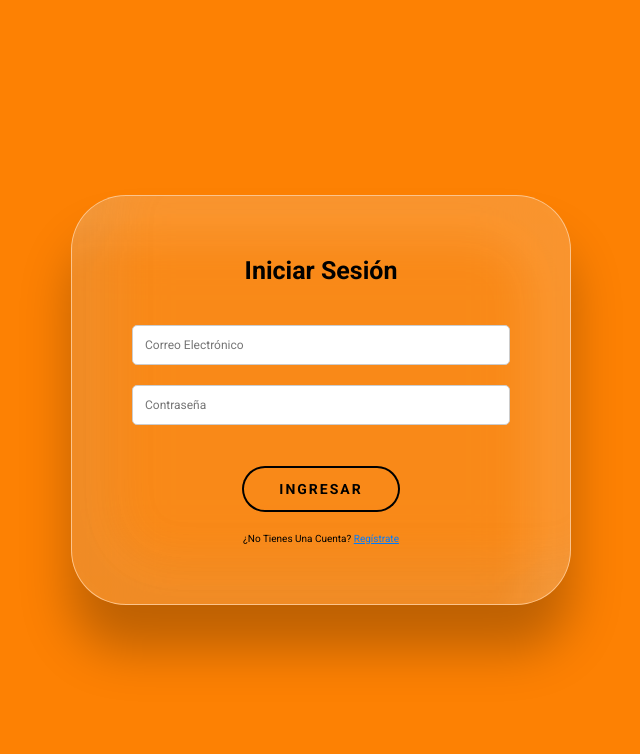
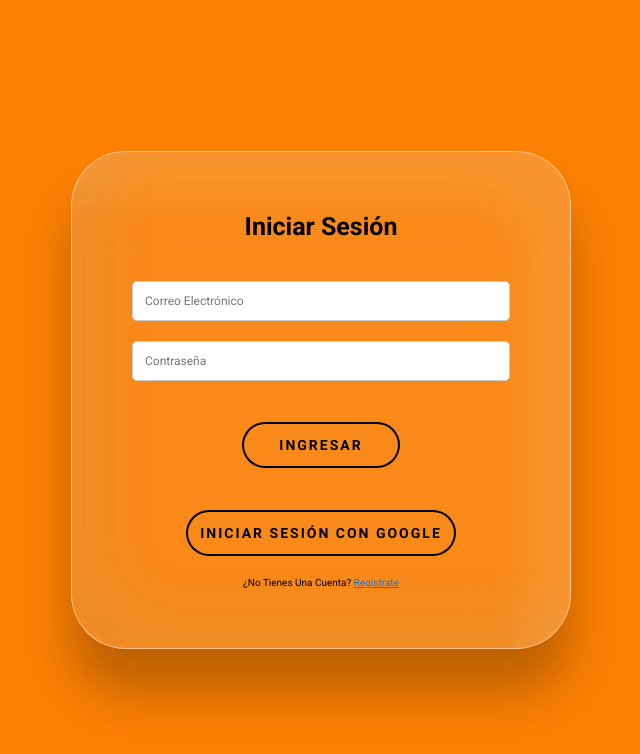
Before and after one commit to Agramcko/Micro-proyecto2, a React (Vite) app: page /Registrohome in a window 1280 px wide. Shown: the top 754 px of the page, without its empty margins (319-959 px from the left). Built offline with nearby package versions, Linux system fonts and the light colour scheme.

Commit message:
agregue el registro con google

```diff
--- a/src/login.css
+++ b/src/login.css
@@ -28,7 +28,6 @@
   background: rgba(217, 217, 217, 0.10);
   box-shadow: 0px 45px 50px 0px rgba(0, 0, 0, 0.25), 43.6px -43.6px 43.6px 0px rgba(165, 165, 165, 0.10) inset, -43.6px 43.6px 43.6px 0px rgba(255, 255, 255, 0.10) inset;
   backdrop-filter: blur(43.599998474121094px);
-
 }
 
 .login-form h1 {
--- a/src/pages/Home.jsx
+++ b/src/pages/Home.jsx
@@ -49,7 +49,7 @@ export const Home = () => {
             <img src="Imagenes/AvilaTours.png" alt="Foto de logo" className="imagenlogo" />
           </a>
           <nav className="navbar">
-            <a href="home.jsx">Inicio</a>
+            <a href="/Home">Inicio</a>
             <a href="">Experiencias</a>
             <a href="#Destinos">Destinos</a>
             <a href="#Reservas">Reservas</a>
--- a/src/pages/Registrohome.jsx
+++ b/src/pages/Registrohome.jsx
@@ -1,9 +1,10 @@
 import React, { useState } from 'react';
 import { app } from '../credenciales';
-import { getAuth, signInWithEmailAndPassword, createUserWithEmailAndPassword } from 'firebase/auth';
+import { getAuth, signInWithEmailAndPassword, createUserWithEmailAndPassword, signInWithPopup, GoogleAuthProvider } from 'firebase/auth';
+import { useNavigate } from 'react-router';
 
 
-
+const googleProvider = new GoogleAuthProvider();
 const auth = getAuth(app);
 
 export const Registrohome = () => {
@@ -11,12 +12,13 @@ export const Registrohome = () => {
     const [password, setPassword] = useState('');
     const [error, setError] = useState(null);
     const [isRegistering, setIsRegistering] = useState(false);
+    const navigate = useNavigate();
 
     const handleLogin = async (e) => {
         e.preventDefault();
         try {
             await signInWithEmailAndPassword(auth, email, password);
-        alert('Inicio de sesión exitoso');
+            navigate('/home'); // Redirigir a la página Home
         } catch (err) {
             if (err.code === 'auth/invalid-credential' || err.code === 'auth/user-not-found') {
                 setError('No estás registrado.');
@@ -30,8 +32,7 @@ export const Registrohome = () => {
         e.preventDefault();
         try {
             await createUserWithEmailAndPassword(auth, email, password);
-          alert('Registro exitoso');
-          setIsRegistering(false);
+            navigate('/home'); // Redirigir a la página Home
         } catch (error) {
             if (error.code === 'auth/email-already-in-use') {
                 setError('El correo electrónico ya está en uso.');
@@ -41,6 +42,19 @@ export const Registrohome = () => {
                 setError('La contraseña es demasiado débil.');
             } else {
                 setError('Error en el registro. Por favor, intenta de nuevo.');
+            }
+        }
+    };
+
+    const handleGoogleLogin = async () => {
+        try {
+            await signInWithPopup(auth, googleProvider);
+            navigate('/home');
+        } catch (error) {
+            if (error.code === 'auth/email-already-in-use') {
+                setError('El correo electrónico ya está en uso.');
+            } else {
+                setError('Ocurrió un error con el inicio de sesión de Google. Por favor, intenta de nuevo.');
             }
         }
     };
@@ -66,6 +80,7 @@ export const Registrohome = () => {
                     />
                     {error && <p className="error-message">{error}</p>}
                     <button type="submit">Registrar</button>
+                    <button type="button" onClick={handleGoogleLogin} className="google-login-btn">Registrarse con Google</button>
                     <p>
                         ¿Ya tienes una cuenta? <span onClick={() => setIsRegistering(false)} className="toggle-link">Inicia sesión</span>
                     </p>
@@ -89,6 +104,7 @@ export const Registrohome = () => {
                     />
                     {error && <p className="error-message">{error}</p>}
                     <button type="submit">Ingresar</button>
+                    <button type="button" onClick={handleGoogleLogin} className="google-login-btn">Iniciar sesión con Google</button>
                     <p>
                         ¿No tienes una cuenta? <span onClick={() => setIsRegistering(true)} className="toggle-link">Regístrate</span>
                     </p>
```
Lines whose indentation alone changed are shown as unchanged.
